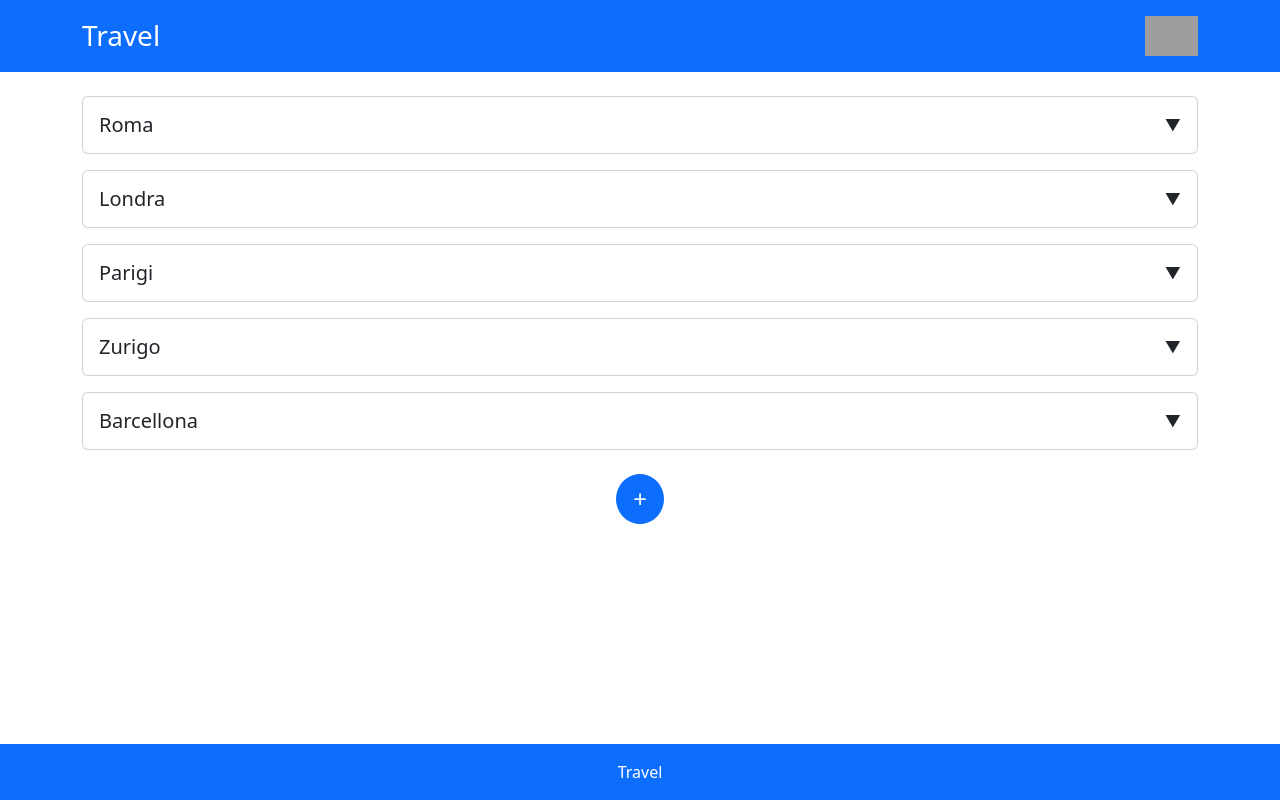
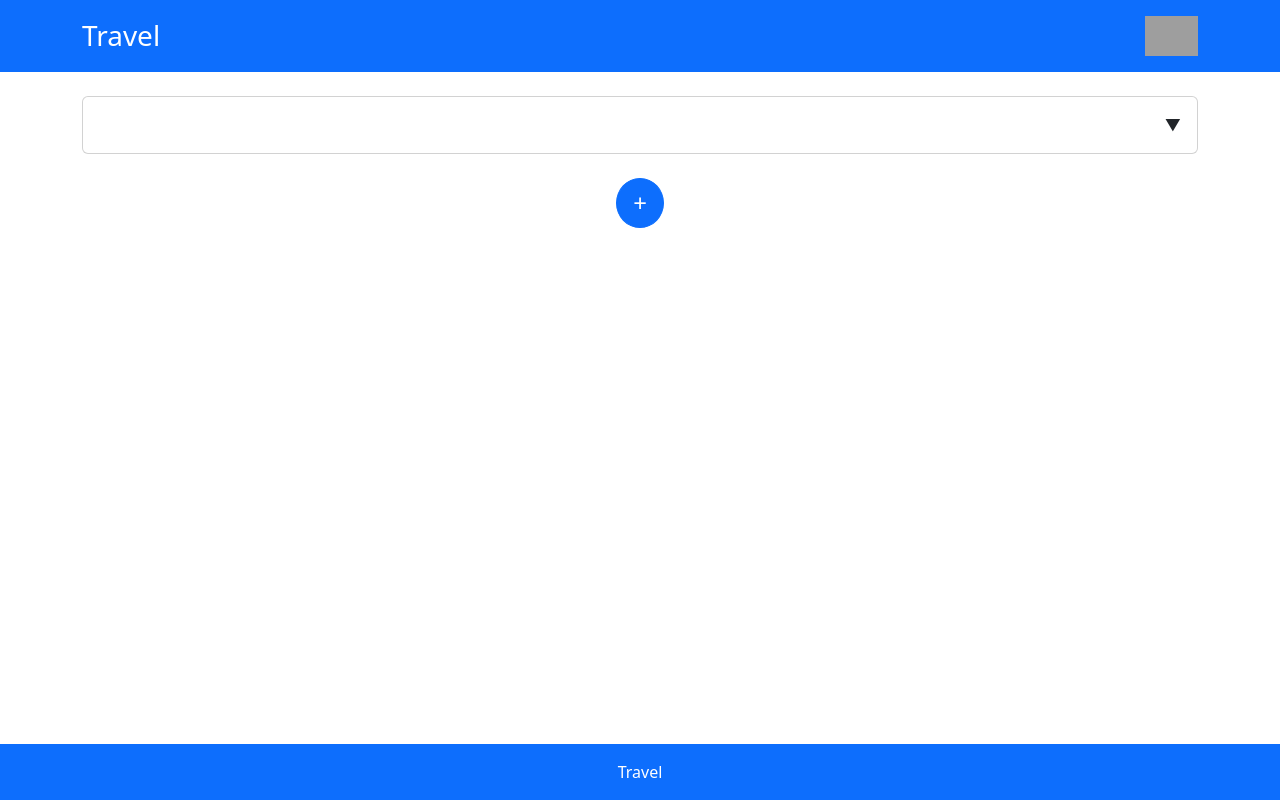
Before and after one commit to serenileonardo/travel-app, a React (Vite) app: page / in a window 1280 px wide. Built offline with nearby package versions, Linux system fonts and the light colour scheme; grey boxes are pictures that could not be loaded.

Commit message:
modify data db

```diff
--- a/src/data/dbTravel.js
+++ b/src/data/dbTravel.js
@@ -1,50 +1,80 @@
 const dbTravel = [
   {
-    nome: "Luca",
-    cognome: "Rossi",
-    email: "luca.rossi@email.com",
-    codiceFiscale: "RSSLCU90A01H501Z",
-    numeroCliente: "+393401234567",
-    numeroEmergenza: "+393201112233",
-    viaggio: "Roma"
+    "id": 1,
+    "localita": "Roma",
+    "descrizione": "Weekend culturale alla scoperta dei monumenti storici e della cucina tipica romana.",
+    "dataInizio": "2026-04-10",
+    "dataFine": "2026-04-13",
+    "partecipanti": [
+      {
+        "id": 101,
+        "nome": "Luca",
+        "cognome": "Bianchi",
+        "email": "luca.bianchi@email.com",
+        "telefono": "+39 333 1234567",
+        "dataNascita": "1990-05-14"
+      },
+      {
+        "id": 102,
+        "nome": "Sara",
+        "cognome": "Rossi",
+        "email": "sara.rossi@email.com",
+        "telefono": "+39 347 9876543",
+        "dataNascita": "1992-08-21"
+      }
+    ]
   },
   {
-    nome: "Giulia",
-    cognome: "Bianchi",
-    email: "giulia.bianchi@email.com",
-    codiceFiscale: "BNCGLI92B41F205X",
-    numeroCliente: "+393491234568",
-    numeroEmergenza: "+393201112244",
-    viaggio: "Londra"
+    "id": 2,
+    "localita": "Parigi",
+    "descrizione": "Viaggio romantico tra musei, passeggiate lungo la Senna e visita alla Torre Eiffel.",
+    "dataInizio": "2026-06-01",
+    "dataFine": "2026-06-07",
+    "partecipanti": [
+      {
+        "id": 201,
+        "nome": "Marco",
+        "cognome": "Verdi",
+        "email": "marco.verdi@email.com",
+        "telefono": "+39 320 1122334",
+        "dataNascita": "1988-11-03"
+      }
+    ]
   },
   {
-    nome: "Marco",
-    cognome: "Verdi",
-    email: "marco.verdi@email.com",
-    codiceFiscale: "VRDMRC88C12D612P",
-    numeroCliente: "+393471234569",
-    numeroEmergenza: "+393201112255",
-    viaggio: "Parigi"
-  },
-  {
-    nome: "Sara",
-    cognome: "Conti",
-    email: "sara.conti@email.com",
-    codiceFiscale: "CNTSRA95D53G273K",
-    numeroCliente: "+393451234570",
-    numeroEmergenza: "+393201112266",
-    viaggio: "Zurigo"
-  },
-  {
-    nome: "Alessandro",
-    cognome: "Ferrari",
-    email: "alessandro.ferrari@email.com",
-    codiceFiscale: "FRRLSN91E14L219Q",
-    numeroCliente: "+393431234571",
-    numeroEmergenza: "+393201112277",
-    viaggio: "Barcellona"
+    "id": 3,
+    "localita": "New York",
+    "descrizione": "Tour metropolitano tra grattacieli, Central Park e spettacoli a Broadway.",
+    "dataInizio": "2026-09-15",
+    "dataFine": "2026-09-22",
+    "partecipanti": [
+      {
+        "id": 301,
+        "nome": "Giulia",
+        "cognome": "Ferrari",
+        "email": "giulia.ferrari@email.com",
+        "telefono": "+39 349 5566778",
+        "dataNascita": "1995-02-10"
+      },
+      {
+        "id": 302,
+        "nome": "Alessandro",
+        "cognome": "Conti",
+        "email": "alessandro.conti@email.com",
+        "telefono": "+39 328 4455667",
+        "dataNascita": "1991-07-18"
+      },
+      {
+        "id": 303,
+        "nome": "Elena",
+        "cognome": "Gallo",
+        "email": "elena.gallo@email.com",
+        "telefono": "+39 335 7788990",
+        "dataNascita": "1993-12-05"
+      }
+    ]
   }
-];
+]
 
 
 export default dbTravel;
```
